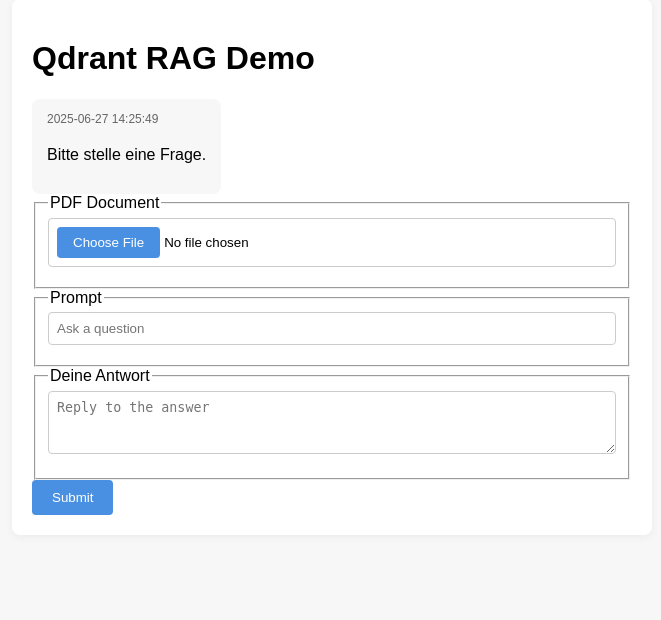
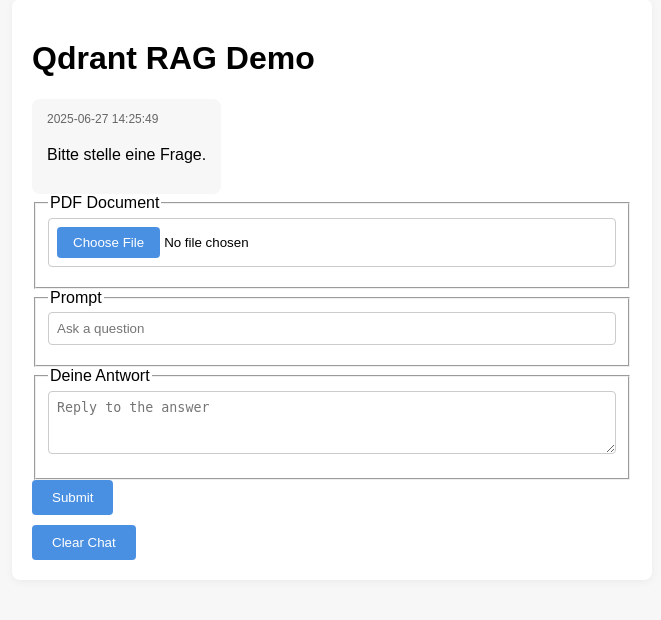
Before and after one commit to bennyhandball/Datenbanken, a Flask app: page / in a window 1280 px wide. Shown: the part 41-661 px from the top of the page, without its empty margins (308-969 px from the left). Run offline with Flask 3, Linux system fonts and the light colour scheme.

Commit message:
Add clear chat functionality

```diff
--- a/app.py
+++ b/app.py
@@ -42,6 +42,13 @@ def index():
     check_server_restart()
     chat_history = session.get("chat_history", [])
     return render_template("index.html", answer=None, error=None, chat_history=chat_history)
+
+
+@app.route("/clear_chat", methods=["POST"])
+def clear_chat():
+    """Clear the current chat history."""
+    session.clear()
+    return redirect(url_for("index"))
 
 
 @app.route("/interact", methods=["POST"])
--- a/static/style.css
+++ b/static/style.css
@@ -146,3 +146,7 @@ textarea {
     max-height: 300px;
     overflow-y: auto;
 }
+
+.clear-form {
+    margin-top: 10px;
+}
--- a/templates/index.html
+++ b/templates/index.html
@@ -44,6 +44,10 @@
         <button type="submit">Submit</button>
     </form>
 
+    <form method="post" action="{{ url_for('clear_chat') }}" class="clear-form">
+        <button type="submit">Clear Chat</button>
+    </form>
+
     {% if error %}
     <div class="error">
         <p>{{ error }}</p>
```
